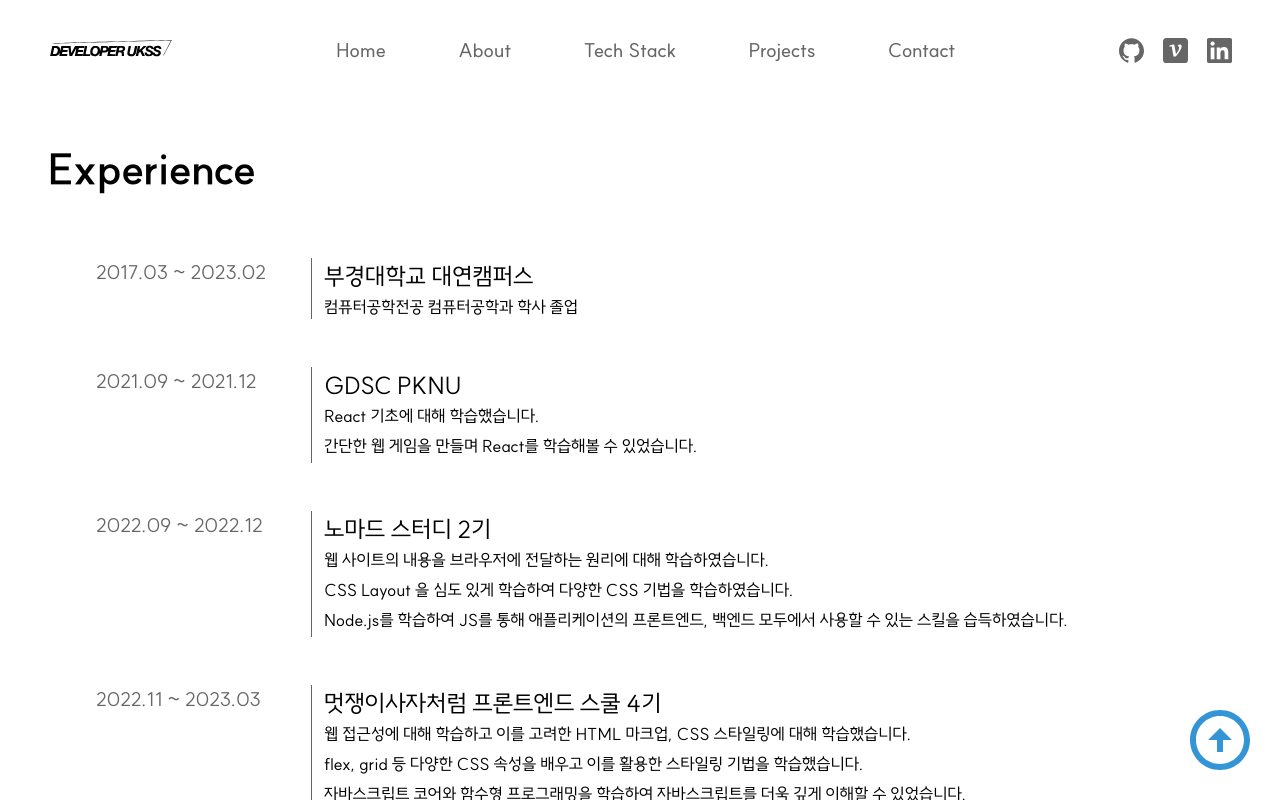
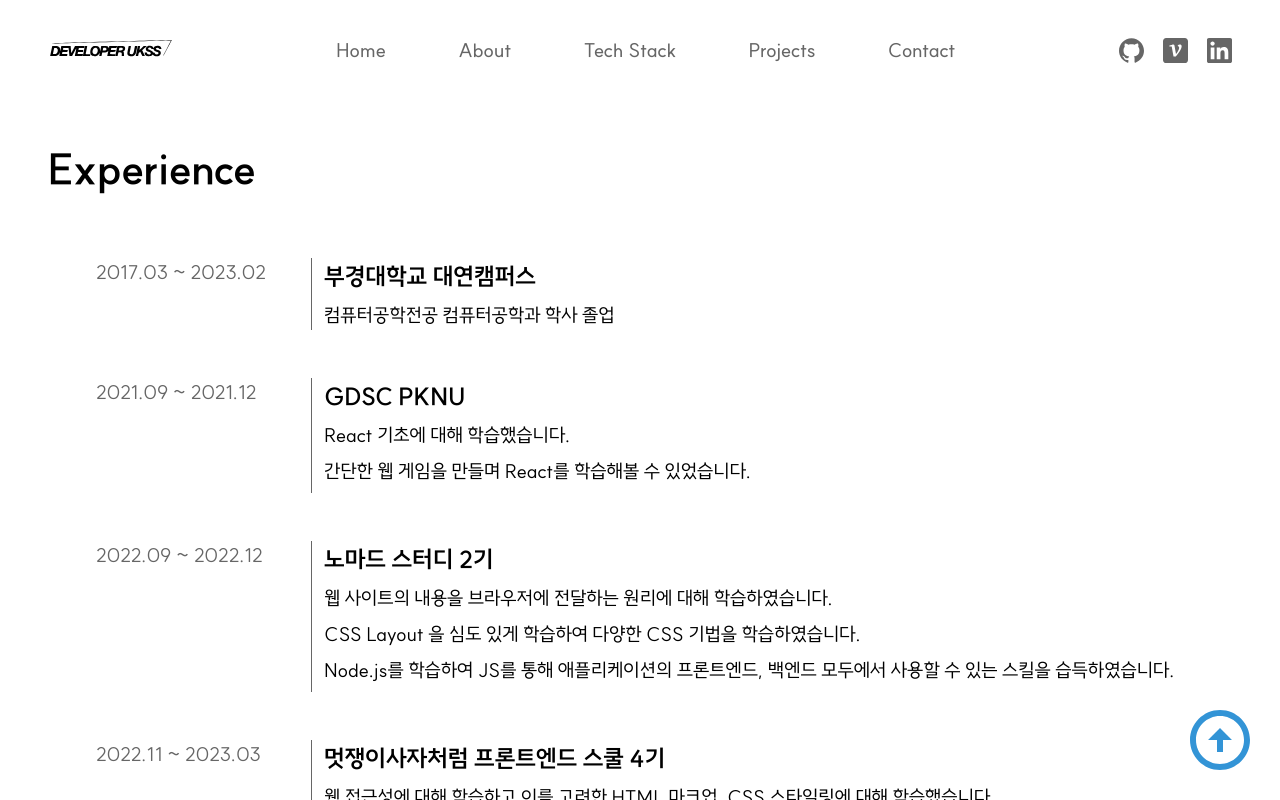
Before and after one commit to ukssss/portfolio, a React (Vite) app: page /about in a window 1280 px wide. Shown: the top 800 px of the page. Built offline with nearby package versions, Linux system fonts and the light colour scheme.

Commit message:
Design | About font 속성 및 간격 수정

```diff
--- a/src/pages/About.tsx
+++ b/src/pages/About.tsx
@@ -239,12 +239,17 @@ const AboutMeDate = styled.div`
 const AboutMeInfo = styled.div`
     flex: 1;
 `;
-const AboutMeMain = styled.h4``;
+const AboutMeMain = styled.h4`
+    font-size: 1rem;
+    font-weight: 700;
+    margin-bottom: 0.3rem;
+`;
+
 const AboutMeSub = styled.ul`
-    font-size: 0.7rem;
+    font-size: 0.8rem;
 `;
 const AboutMeSubItem = styled.li`
-    margin-bottom: 0.2rem;
+    margin-bottom: 0.3rem;
 `;
 
 export default About;
```
